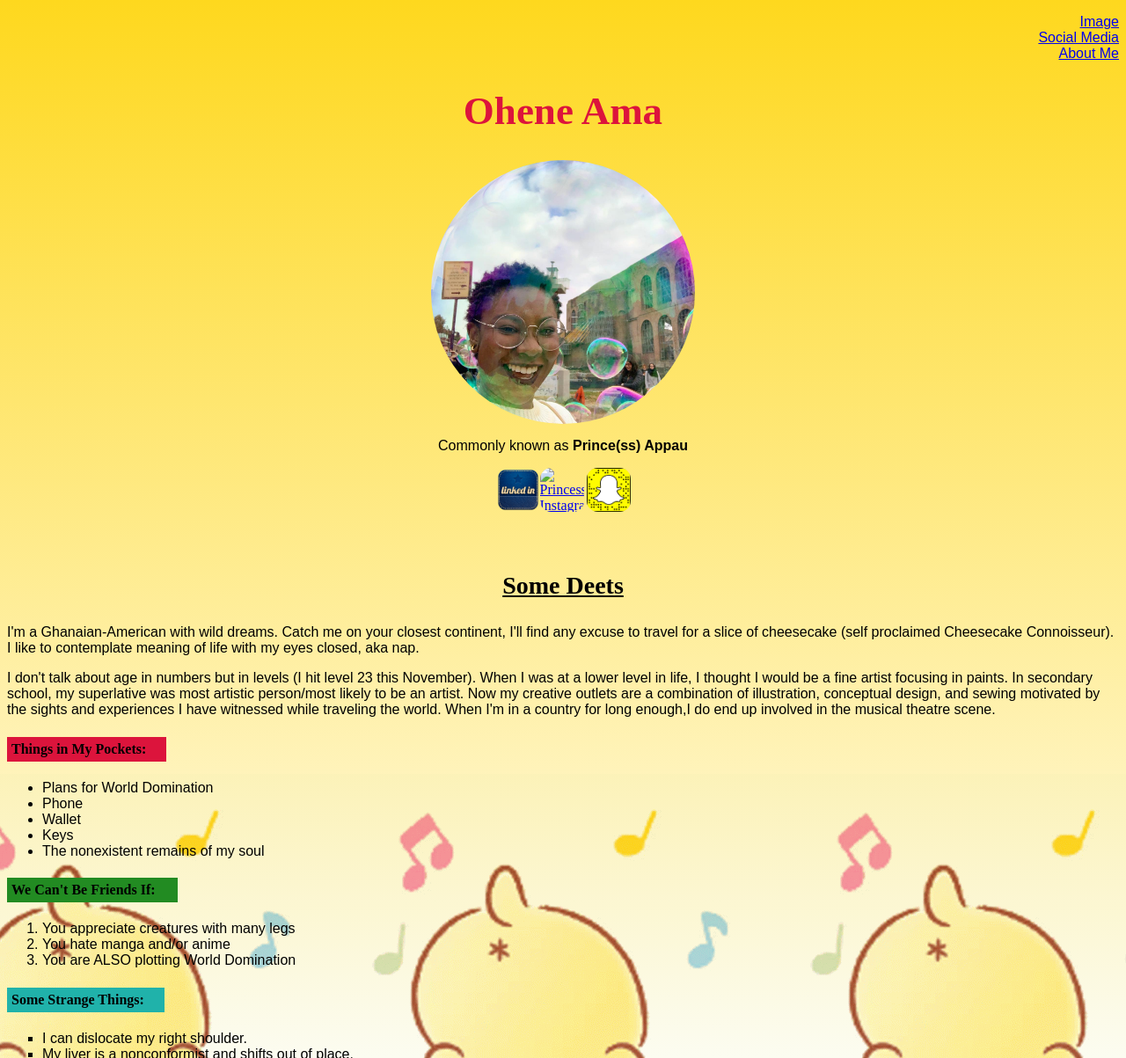
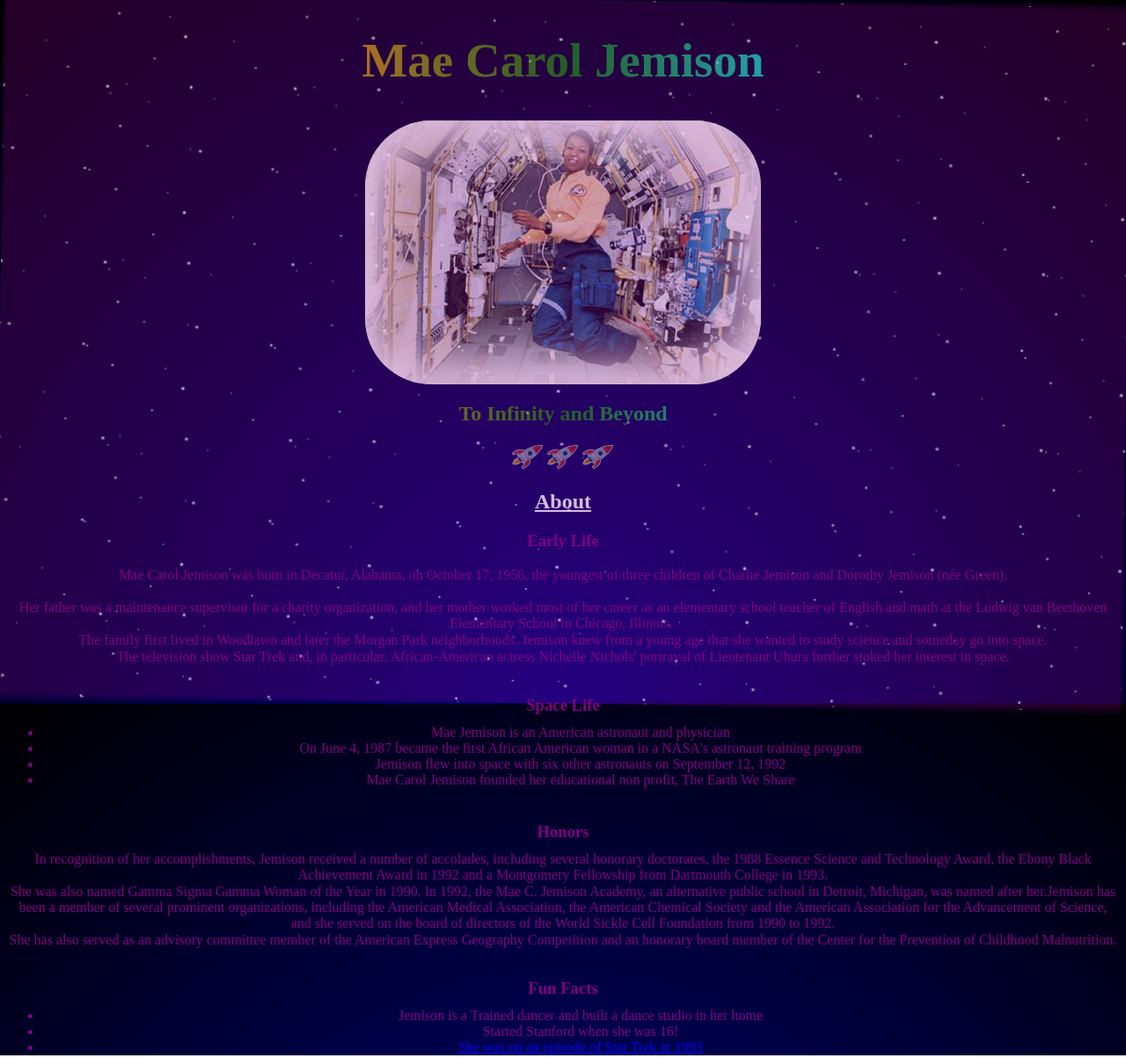
Before and after one commit to Amaanakwa/G-Code-Princess, a plain HTML site: page index.html in a window 1280 px wide. Shown: the top 1203 px of the page at 88% size. Drawn offline with Linux system fonts and the light colour scheme.

Commit message:
Group Project

```diff
--- a/index.html
+++ b/index.html
@@ -1,81 +1,69 @@
 <!DOCTYPE html>
 <html>
   <head>
-    <title> Queen of Bubbles and Sh*t </title>
-    <link rel="stylesheet" type="text/css" href="index.css">
+    <title>Mae Carol Jemison Tribute</title>
+    <link rel="stylesheet" type="text/css" href="mj.css"/>
   </head>
   <body>
-<main>
-    <section id="section-container">
-      <nav>
-        <ul id="nav-list">
-         <li class="section-item">
-         <a href="#bubble-pic">Image</a>
-         </li>
-         <li class="section-item">
-         <a href="#social">Social Media</a>
-         </li>
-         <li class="section-item">
-         <a href="#second-headline">About Me</a>
-         </li>
-      </ul>
-      </nav>
-    </section>
+    <main>
+
+<section class="space stars1"></section>
+<section class="space stars2"></section>
+<section class="space stars3"></section>
+
+      <h1 id="name" class="twin-text">Mae Carol Jemison</h1>
+
+      <section id="carol" alt="Image of Mae Carol Jameson">
+      </section>
+
+      <h2 id="rainbowSubtitle" class="twin-text">To Infinity and Beyond</h2>
+
+      <section id="rocketflexcontainer">
+        <a href="https://www.harpercollins.com/products/mae-among-the-stars-roda-ahmed?variant=32117486125090" target="_blank" rel="noopener noreferrer">
+          <img class="rocketship" src="rocketship.png" alt="Rocket Ship Cartoon Image and link to Mae Among the Stars Book"/></a>
+        <a href="http://jemisonfoundation.org/the-earth-we-share/" target="_blank" rel="noopener noreferrer">
+          <img class="rocketship" src="rocketship.png" alt="Rocket Ship Cartoon Image and link to the Earth We Share Non-profit"/></a>
+        <a href="https://www.ted.com/talks/mae_jemison_teach_arts_and_sciences_together" target="_blank" rel="noopener noreferrer">
+          <img class="rocketship" src="rocketship.png" alt="Rocket Ship Cartoon Image and link to Ted Talk"/></a>
+      </section>
+
+      <h2 id="about">About</h2>
+
+<h3>Early Life</h3>
 
 
+<p> Mae Carol Jemison was born in Decatur, Alabama, on October 17, 1956, the youngest of three children of Charlie Jemison and Dorothy Jemison (née Green). </p>
+<p> Her father was a maintenance supervisor for a charity organization, and her mother worked most of her career as an elementary school teacher of English and math at the Ludwig van Beethoven Elementary School in Chicago, Illinois. </p>
+<p>  The family first lived in Woodlawn and later the Morgan Park neighborhoods. Jemison knew from a young age that she wanted to study science and someday go into space. </p>
+<p>  The television show Star Trek and, in particular, African-American actress Nichelle Nichols' portrayal of Lieutenant Uhura further stoked her interest in space. </p>
 
-    <h1>Ohene Ama</h1>
-<img src="BubbleItaly.jpg" alt="Image of Princess Appau" id="bubble-pic">
-<span><p>Commonly known as <b>Prince(ss) Appau</b></p></span>
+<h3 id="nasa">Space Life</h3>
 
-<section id="container">
-<nav id="social">
-  <a href="https://www.linkedin.com/in/aprincess" target="_blank" rel="noopener noreferrer"> <img class="insta" src="li.png" alt="Princess Linkedin"> </a>
-  <a href="https://www.instagram.com/amaanakwa/" target="_blank" rel="noopener noreferrer"> <img class="insta" src="retro.png" alt="Princess Instagram"> </a>
-  <a id="snap-margin" href="https://www.snapchat.com/add/princezzy" target="_blank" rel="noopener noreferrer"> <img class="insta" src="snp.jpg" alt="Princess Snapchat"> </a>
-</nav>
-</section>
+      <ul class="bullet-font">
+        <li>Mae Jemison is an American astronaut and physician</li>
+        <li> On June 4, 1987 became the first African American woman in a NASA's astronaut training program</li>
+        <li>Jemison flew into space with six other astronauts on September 12, 1992</li>
+        <li class="earth"> Mae Carol Jemison founded her educational non profit, The Earth We Share</li>
+      </ul>
+      <h3 class="hon"> Honors </h3>
+      <p>In recognition of her accomplishments, Jemison received a number of accolades, including several honorary doctorates, the 1988
+        Essence Science and Technology Award, the Ebony Black Achievement Award in 1992 and a Montgomery Fellowship from Dartmouth College in
+        1993.</p>
+       <p>She was also named Gamma Sigma Gamma Woman of the Year in 1990. In 1992, the Mae C. Jemison Academy, an alternative public
+       school in Detroit, Michigan, was named after her.Jemison has been a member of several prominent organizations, including
+       the American Medical Association, the American Chemical Society and the American Association for the Advancement of Science,
+       and she served on the board of directors of the World Sickle Cell Foundation from 1990 to 1992. </p>
+       <p class="earth"> She has also served as an advisory committee member of the American Express Geography Competition and an
+       honorary board member of the Center for the Prevention of Childhood Malnutrition. </p>
 
+      <h3 id="fun"class="hon">Fun Facts</h3>
+      <ul class="bullet-font">
+        <li>Jemison is a Trained dancer and built a dance studio in her home</li>
+        <li>Started Stanford when she was 16!</li>
+        <li> <a href="https://youtu.be/xoGbSeKDMYA" target="_blank" rel="noopener noreferrer"> She was on an episode of Star Trek in 1993</a></li>
+      </ul>
+  </main>
+   <script src="mj.js"></script>
+  </body>
 
-<h3 id="second-headline">Some Deets</h3>
-<p>I'm a Ghanaian-American with wild dreams. Catch me on your closest continent,
-I'll find any excuse to travel for a slice of cheesecake (self proclaimed Cheesecake Connoisseur).
-I like to contemplate meaning of life with my eyes closed, aka nap.</p>
-<p> I don't talk about age in numbers but in levels (I hit level 23 this November).
-When I was at a lower level in life, I thought I would be a fine artist focusing in paints.
-In secondary school, my superlative was most artistic person/most likely to be an artist.
-Now my creative outlets are a combination of illustration, conceptual design, and sewing motivated
-by the sights and experiences I have witnessed while traveling the world.
-When I'm in a country for long enough,I do end up involved in the musical theatre scene.</p>
-
-<h4 id="underline-pockets"> Things in My Pockets:</h4>
-<ul>
-  <li>Plans for World Domination</li>
-  <li>Phone</li>
-  <li>Wallet</li>
-  <li>Keys</li>
-  <li>The nonexistent remains of my soul</li>
-</ul>
-
-<h4 id="underline-friends"> We Can't Be Friends If:</h4>
-<ol>
-  <li>You appreciate creatures with many legs </li>
-  <li>You hate manga and/or anime</li>
-  <li>You are ALSO plotting World Domination</li>
-</ol>
-
-<h4 id="underline-strange"> Some Strange Things: </h4>
-<ul id="bullet-style">
-  <li> I can dislocate my right shoulder. </li>
-  <li> My liver is a nonconformist and shifts out of place. </li>
-  <li> I start the day with a cup of water and popping my ankles. </li>
-</ul>
-
-<section id="button">
-<button class="toggleButton">Dark Mode</button>
-</section>
-
-</main>
-<script src="index.js"></script>
-  </body>
 </html>
--- /dev/null
+++ b/mj.css
@@ -0,0 +1,201 @@
+body {
+    background-image: radial-gradient(circle at bottom, navy 0, black 100%);
+    background-repeat: no-repeat;
+    background-attachment: fixed;
+    height: 100vh;
+    overflow-y: scroll;
+}
+section {
+  width: 100%;
+}
+.twin-text {
+  text-align: center;
+}
+#name{
+  font-size: 55px;
+}
+#carol{
+  background-image:url("./M_J.jpg");
+  border-radius: 75px;
+  background-size: 100%;
+  height: 300px;
+  width: 450px;
+  display: block;
+  margin-left: auto;
+  margin-right: auto;
+  box-shadow: 25px 25px 50px 0 white inset, -25px -25px 50px 0 white inset;
+}
+#rocketflexcontainer{
+display: flex;
+flex-direction: row;
+justify-content: center;
+}
+#nasa{
+  margin-top: 50px;
+  margin-bottom: -5px;
+}
+#fun{
+  margin-top: 30px;
+}
+#about{
+  color: white;
+  text-decoration: underline;
+}
+.rocketship{
+  height: 30px;
+  width: 40px;
+  opacity: 0.55;
+}
+h3{
+  color: purple;
+  text-align: center;
+}
+h2{
+  color: purple;
+  text-align: center;
+}
+.bullet-font {
+color: purple;
+text-align: center;
+}
+p{
+  color: purple;
+  text-align: center;
+  margin-bottom: -15px;
+}
+.earth{
+  padding-bottom: 20px;
+}
+.hon{
+  margin-bottom: -5px;
+}
+.twin-text{
+  background: linear-gradient(to right, red, orange, green, cyan, violet);
+  background-clip: text;
+  color: transparent;
+  -webkit-background-clip: text;
+}
+.space {
+  background: rgba(128, 0, 128, 0.1) center / 200px 200px round;
+  bottom: 0;
+  left: 0;
+  position:absolute;
+  right: 0;
+  top: 0;
+}
+
+.stars1 {
+  animation: space 125s ease-in-out infinite;
+  background-image:
+    radial-gradient(
+      1px 1px at 25px 5px,
+      white,
+      rgba(255, 255, 255, 0)
+    ),
+    radial-gradient(
+      1px 1px at 50px 25px,
+      white,
+      rgba(255, 255, 255, 0)
+    ),
+    radial-gradient(
+      1px 1px at 125px 20px,
+      white,
+      rgba(255, 255, 255, 0)
+    ),
+    radial-gradient(
+      1.5px 1.5px at 50px 75px,
+      white,
+      rgba(255, 255, 255, 0)
+    ),
+    radial-gradient(
+      2px 2px at 15px 125px,
+      white,
+      rgba(255, 255, 255, 0)
+    ),
+    radial-gradient(
+      2.5px 2.5px at 110px 80px,
+      white,
+      rgba(255, 255, 255, 0)
+    );
+}
+.stars2 {
+  animation: space 150s ease-in-out infinite;
+  background-image:
+    radial-gradient(
+      1px 1px at 75px 125px,
+      white,
+      rgba(255, 255, 255, 0)
+    ),
+    radial-gradient(
+      1px 1px at 100px 75px,
+      white,
+      rgba(255, 255, 255, 0)
+    ),
+    radial-gradient(
+      1.5px 1.5px at 199px 100px,
+      white,
+      rgba(255, 255, 255, 0)
+    ),
+    radial-gradient(
+      2px 2px at 20px 50px,
+      white,
+      rgba(255, 255, 255, 0)
+    ),
+    radial-gradient(
+      2.5px 2.5px at 100px 5px,
+      white,
+      rgba(255, 255, 255, 0)
+    ),
+    radial-gradient(
+      2.5px 2.5px at 5px 5px,
+      white,
+      rgba(255, 255, 255, 0)
+    );
+  }
+.stars3 {
+  animation: space 200s ease-in-out infinite;
+  background-image:
+    radial-gradient(
+      1px 1px at 10px 10px,
+      white,
+      rgba(255, 255, 255, 0)
+    ),
+    radial-gradient(
+      1px 1px at 150px 150px,
+      white,
+      rgba(255, 255, 255, 0)
+    ),
+    radial-gradient(
+      1.5px 1.5px at 60px 170px,
+      white,
+      rgba(255, 255, 255, 0)
+    ),
+    radial-gradient(
+      1.5px 1.5px at 175px 180px,
+      white,
+      rgba(255, 255, 255, 0)
+    ),
+    radial-gradient(
+      2px 2px at 195px 95px,
+      white,
+      rgba(255, 255, 255, 0)
+    ),
+    radial-gradient(
+      2.5px 2.5px at 95px 145px,
+      white,
+      rgba(255, 255, 255, 0)
+    );
+}
+@keyframes space {
+  40% {
+    opacity: 0.75;
+  }
+  50% {
+    opacity: 0.25;
+  }
+  60% {
+    opacity: 0.75;
+  }
+  100% {
+    transform: rotate(360deg);
+  }
--- /dev/null
+++ b/mj.js
@@ -0,0 +1,6 @@
+var rainbowSubtitle = document.getElementById("rainbowSubtitle")
+function changeBackground(){
+ console.log("Makestringdark")//* about to make string darker
+rainbowSubtitle.style.background = "red"
+}
+rainbowSubtitle.addEventListener("click",changeBackground)
```
Also changed, not shown: M_J.jpg (added), rocketship.png (added).
